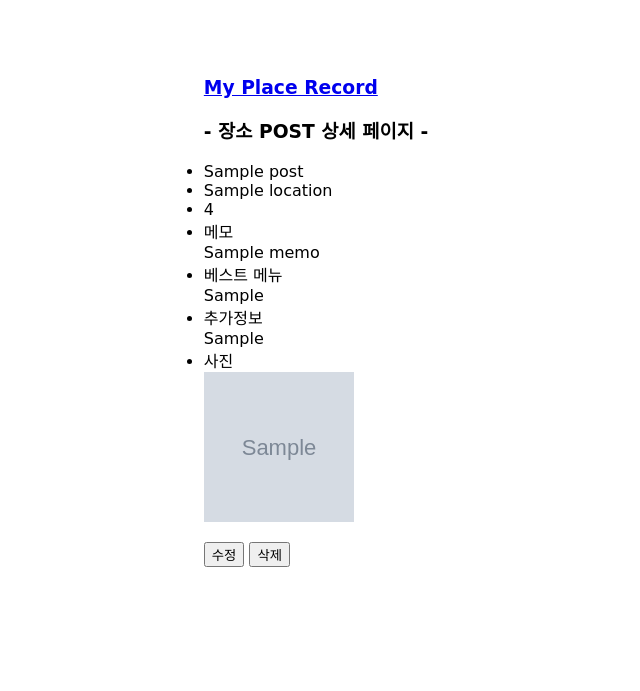
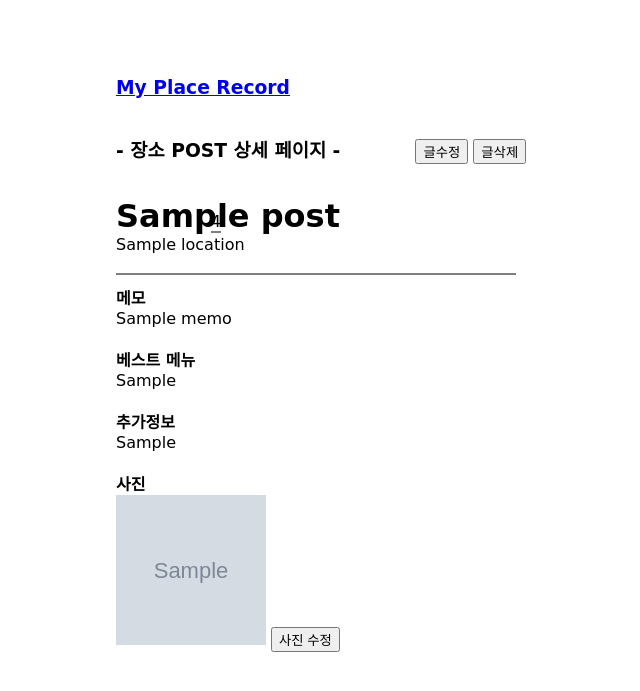
Before and after one commit to Odreystella/My_Place_Record_Project2, a Django app: template place/templates/place_detail.html in a window 1280 px wide. Shown: the top 691 px of the page, without its empty margins (324-964 px from the left). Run offline with Django 3.2, Linux system fonts and the light colour scheme; the template is opened without the code that fills it: most values are stand-ins (such as "Sample title", 1, 10 or a date in 2020); grey boxes marked "Sample" are stand-in pictures; some web fonts are replaced.

Commit message:
feat: css in place_detail.html

```diff
--- a/place/templates/place_detail.html
+++ b/place/templates/place_detail.html
@@ -7,7 +7,15 @@
 
 {% block css %}
 <style>
-    ul {padding: 0;}
+    ul {padding: 0; list-style: none;}
+    .container {width: 400px; position: relative; justify-content: center;}
+    .heading-detail {display: inline-block;}
+    .name {font-size: 2rem; text-align: center; font-weight: 700;}
+    .btn {position: relative; right: -70px;}
+    .stars {position: absolute; top: 15px; right: 295px;}
+    .font {font-weight: 600;}
+    .stars::after { content: ''; border: 0.1px solid grey; display: block;}
+    .memo::before { content: ''; border: 0.1px solid grey; display: block; margin-bottom: 10px;}
 </style>
 <!-- <link rel="stylesheet" href="{% static 'index.css' %}"> -->
 {% endblock css %}
@@ -22,33 +30,36 @@
 {% endif %}
 <div class="main border">
     <h3 class="heading"><a href="{% url 'index' %}">My Place Record</a></h3>
-    <h3>- 장소 POST 상세 페이지 -</h3>
+    <h3 class='heading-detail'>- 장소 POST 상세 페이지 -</h3>
+    <a href="{% url 'place:edit' post.pk %}"><button class="btn" type="button ">글수정</button></a>
+    <a href=""><button class="btn" type="button">글삭제</button></a>
     <div class="container">
         <ul>
-            <li>{{post.name}}</li>
-            <li>{{post.location}}</li>
-            <li>{{post.stars}}</li>
+            <li><saan class="name">{{post.name}}</saan></li>
+            <li><span class="location">{{post.location}}</span></li><br>
+            <li><span class="stars">{{post.stars}}</span></li>
             <li>
-                메모<br>
+                <span class="memo font">메모</span><br>
                 {{post.memo}}
-            </li>
+            </li><br>
             <li>
-                베스트 메뉴<br>
+                <span class="best_menu font">베스트 메뉴</span><br>
                 {{post.best_menu}}
-            </li>
+            </li><br>
             <li>
-                추가정보<br>
+                <span class="addtional_info font">추가정보</span><br>
                 {{post.additional_info}}
-            </li>
+            </li><br>
             <li>
-                사진<br>
+                <span class="photo font">사진</span><br>
                     {% for photo in post.photo.all %}
-                    <img src="{{photo.image.url}}" width="150" height="150" alt="">
+                    <div>
+                        <img src="{{photo.image.url}}" width="150" height="150" alt="">
+                        <a href=""><button type="button ">사진 수정</button></a>
+                    </div>
                     {% endfor %}
             </li>
         </ul>
-        <a href="{% url 'place:edit' post.pk %}"><button type="button ">수정</button></a>
-        <a href=""><button type="button">삭제</button></a>
     </div>
 </div>
 {% endblock content %}
```
